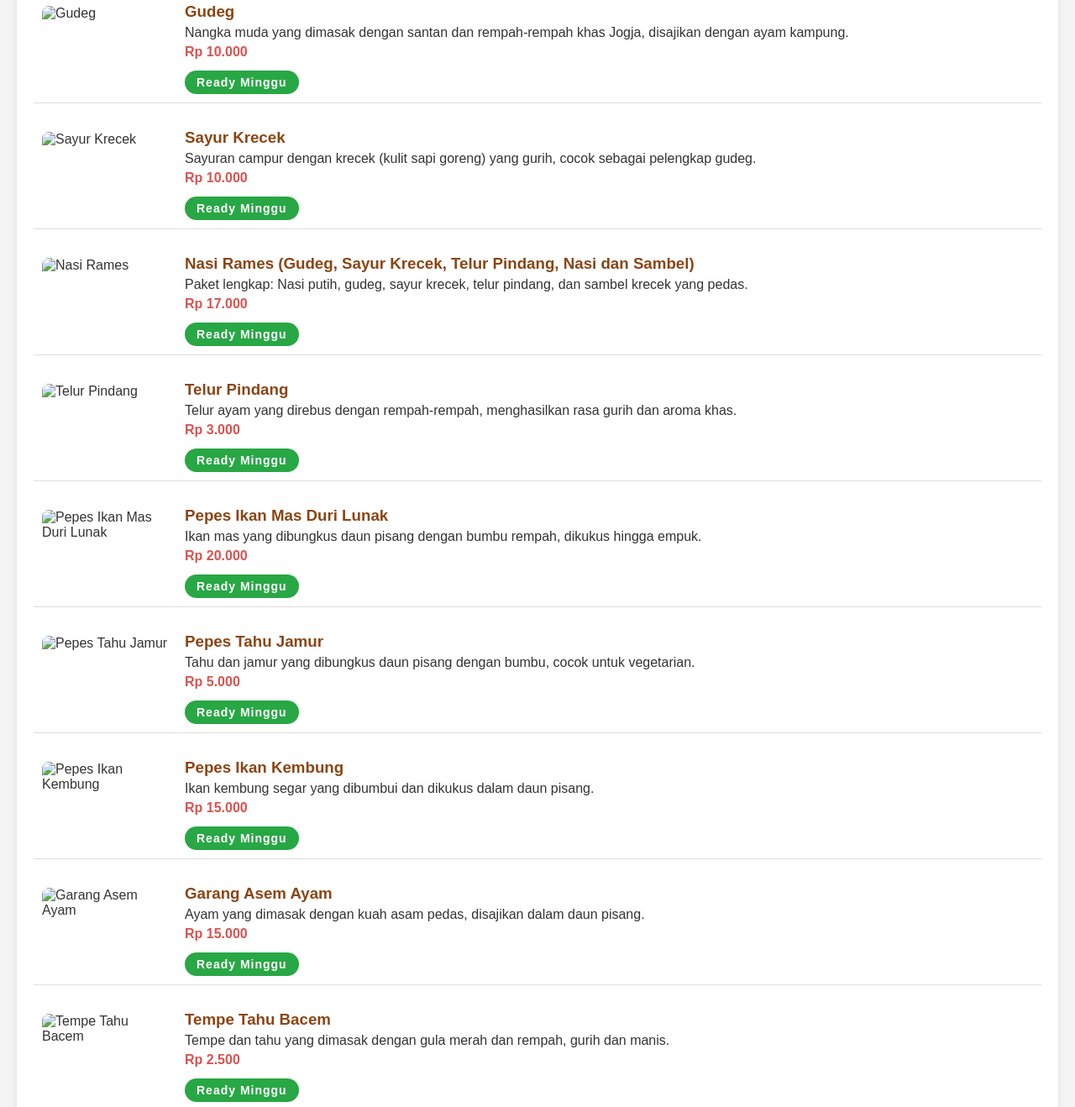
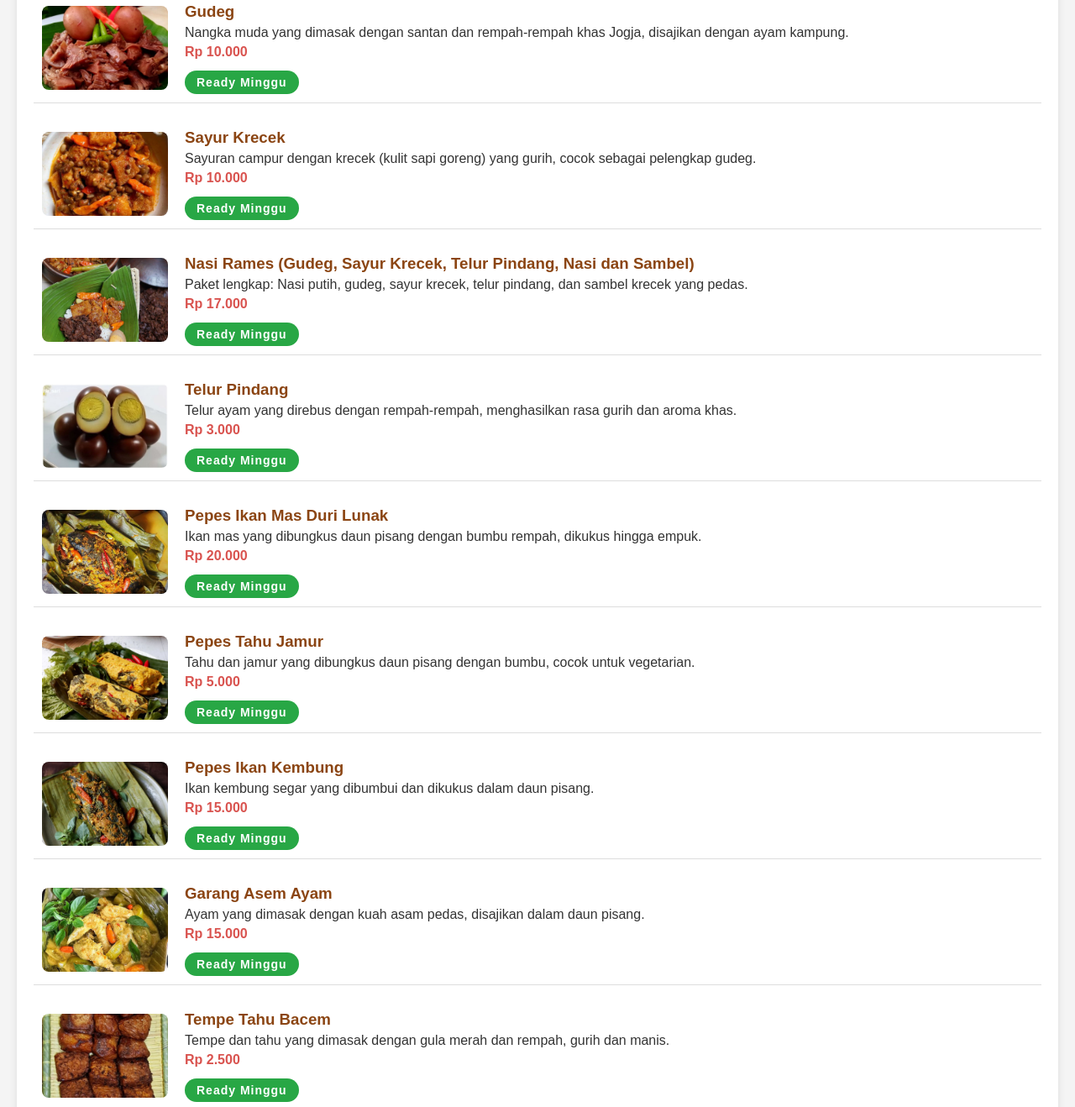
Before and after one commit to zahwaptr/mini-project-warung-gudeg-jogja, a plain HTML site: page index.html in a window 1280 px wide. Shown: the part 242-1560 px from the top of the page at 84% size. Drawn offline with Linux system fonts and the light colour scheme.

Commit message:
Update index.html

```diff
--- a/index.html
+++ b/index.html
@@ -119,7 +119,7 @@
         <h2>Menu Kami</h2>
 
         <div class="menu-item">
-            <img src="images/gudeg.jpg" alt="Gudeg">
+            <img src="images/gudeg-.jpg" alt="Gudeg">
             <div class="menu-details">
                 <h3>Gudeg</h3>
                 <p>Nangka muda yang dimasak dengan santan dan rempah-rempah khas Jogja, disajikan dengan ayam kampung.</p>
@@ -129,7 +129,7 @@
         </div>
 
         <div class="menu-item">
-            <img src="images/krecek.jpg" alt="Sayur Krecek">
+            <img src="images/krecek-.jpg" alt="Sayur Krecek">
             <div class="menu-details">
                 <h3>Sayur Krecek</h3>
                 <p>Sayuran campur dengan krecek (kulit sapi goreng) yang gurih, cocok sebagai pelengkap gudeg.</p>
@@ -139,7 +139,7 @@
         </div>
 
         <div class="menu-item">
-            <img src="images/nasi_rames.jpg" alt="Nasi Rames">
+            <img src="images/nasi-rames.jpg" alt="Nasi Rames">
             <div class="menu-details">
                 <h3>Nasi Rames (Gudeg, Sayur Krecek, Telur Pindang, Nasi dan Sambel)</h3>
                 <p>Paket lengkap: Nasi putih, gudeg, sayur krecek, telur pindang, dan sambel krecek yang pedas.</p>
@@ -149,7 +149,7 @@
         </div>
 
         <div class="menu-item">
-            <img src="images/telur_pindang.jpg" alt="Telur Pindang">
+            <img src="images/telur-pindang.jpg" alt="Telur Pindang">
             <div class="menu-details">
                 <h3>Telur Pindang</h3>
                 <p>Telur ayam yang direbus dengan rempah-rempah, menghasilkan rasa gurih dan aroma khas.</p>
@@ -159,7 +159,7 @@
         </div>
 
         <div class="menu-item">
-            <img src="images/pepes_ikan_mas.jpg" alt="Pepes Ikan Mas Duri Lunak">
+            <img src="images/pepes-ikan-mas.jpg" alt="Pepes Ikan Mas Duri Lunak">
             <div class="menu-details">
                 <h3>Pepes Ikan Mas Duri Lunak</h3>
                 <p>Ikan mas yang dibungkus daun pisang dengan bumbu rempah, dikukus hingga empuk.</p>
@@ -169,7 +169,7 @@
         </div>
 
         <div class="menu-item">
-            <img src="images/pepes_tahu.jpg" alt="Pepes Tahu Jamur">
+            <img src="images/pepes-tahu.jpg" alt="Pepes Tahu Jamur">
             <div class="menu-details">
                 <h3>Pepes Tahu Jamur</h3>
                 <p>Tahu dan jamur yang dibungkus daun pisang dengan bumbu, cocok untuk vegetarian.</p>
@@ -179,7 +179,7 @@
         </div>
 
         <div class="menu-item">
-            <img src="images/pepes_ikan_kembung.jpg" alt="Pepes Ikan Kembung">
+            <img src="images/pepes-ikan-kembung.jpg" alt="Pepes Ikan Kembung">
             <div class="menu-details">
                 <h3>Pepes Ikan Kembung</h3>
                 <p>Ikan kembung segar yang dibumbui dan dikukus dalam daun pisang.</p>
@@ -189,7 +189,7 @@
         </div>
 
         <div class="menu-item">
-            <img src="images/garang_asem_ayam.jpg" alt="Garang Asem Ayam">
+            <img src="images/garang-asem-ayam.jpg" alt="Garang Asem Ayam">
             <div class="menu-details">
                 <h3>Garang Asem Ayam</h3>
                 <p>Ayam yang dimasak dengan kuah asam pedas, disajikan dalam daun pisang.</p>
@@ -199,7 +199,7 @@
         </div>
 
         <div class="menu-item">
-            <img src="images/tahu_tempe_bacem.jpg" alt="Tempe Tahu Bacem">
+            <img src="images/tahu-tempe-bacem.jpg" alt="Tempe Tahu Bacem">
             <div class="menu-details">
                 <h3>Tempe Tahu Bacem</h3>
                 <p>Tempe dan tahu yang dimasak dengan gula merah dan rempah, gurih dan manis.</p>
```
